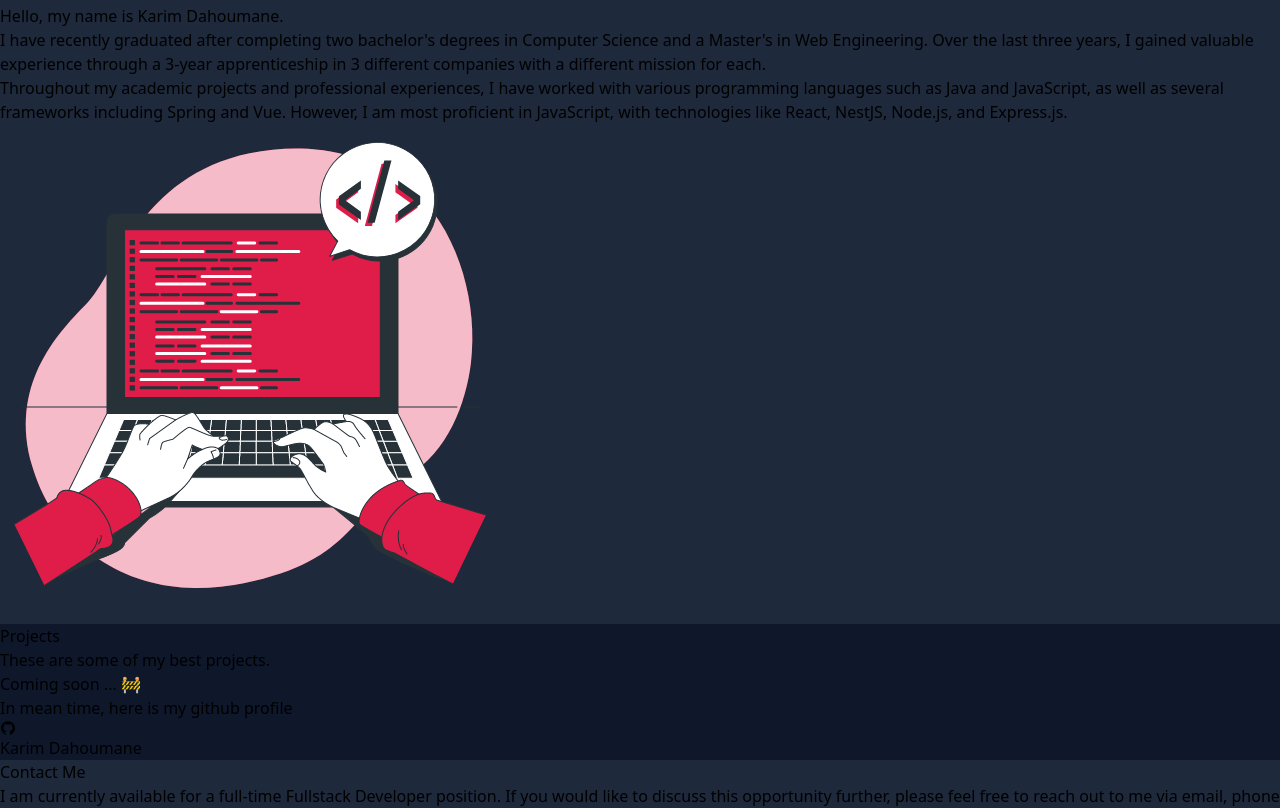
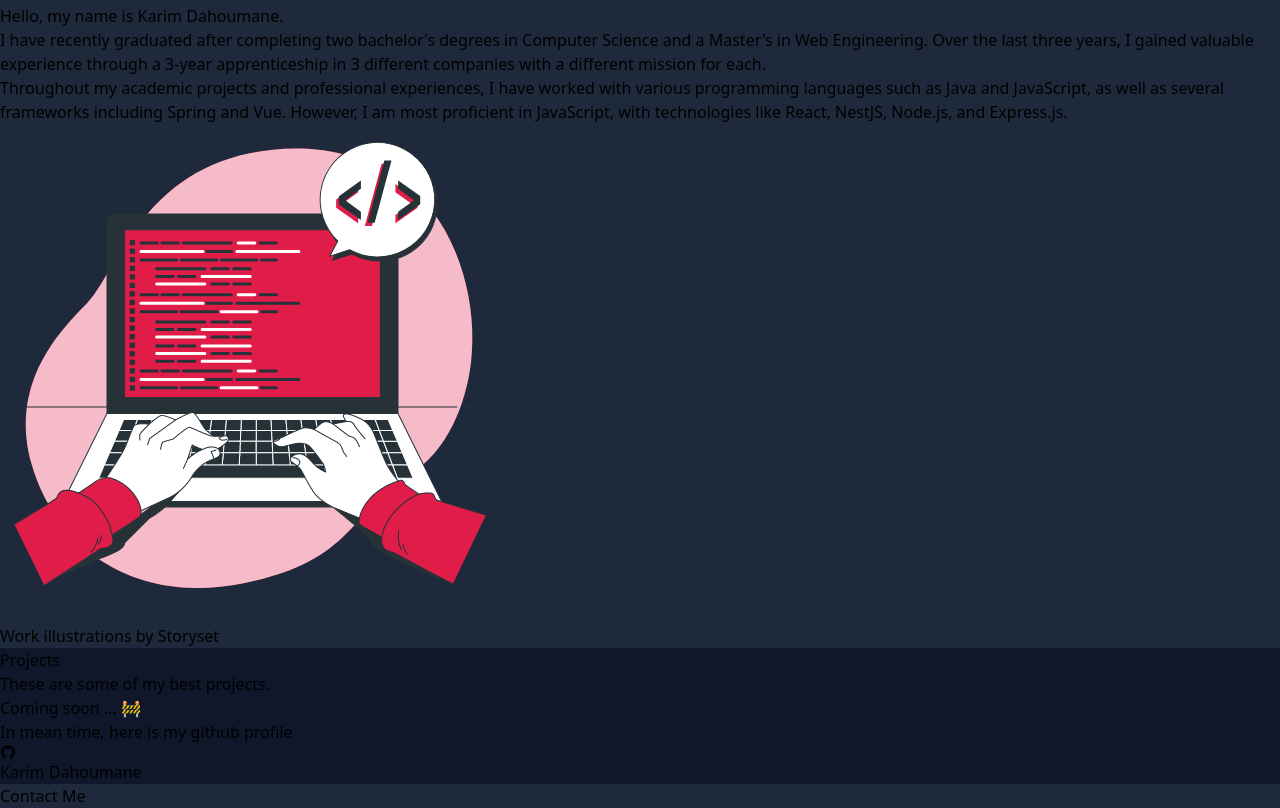
Before and after one commit to karimdahoumane/portfolio, a React (Create React App) app: page / in a window 1280 px wide. Shown: the part 2320-3128 px from the top of the page. Built offline with nearby package versions, Linux system fonts and the light colour scheme.

Commit message:
💬 Add mentions

```diff
--- a/src/components/About/About.tsx
+++ b/src/components/About/About.tsx
@@ -23,14 +23,15 @@ const About = () => {
           </div>
         </div>
 
-        <div className="about-img">
+        <div className="about-img text-center lgw-[80%] md:ml-auto relative">
           <img
             src={PictureGif}
             alt="Gif of a hand coding"
-            className="lgw-[80%] md:ml-auto"
             loading="lazy"
           />
-          {/* <a href="https://storyset.com/work">Work illustrations by Storyset</a> */}
+          <a href="https://storyset.com/work"
+            className="h-2 text-sm absolute bottom-0 right-0 transform rotate-90 origin-bottom-right">
+            Work illustrations by Storyset</a>
         </div>
       </div>
     </section>
--- a/src/components/Footer/Footer.tsx
+++ b/src/components/Footer/Footer.tsx
@@ -1,5 +1,10 @@
 const Footer = () => {
-    return <div className="py-4 text-center bg-primary text-white "> Copyright &copy; 2023 Paris. Portfolio - Karim Dahoumane. All rights reserved.</div>;
+    return (
+        <>
+            <div className="py-4 text-center bg-primary text-white "> Copyright &copy; 2023 Paris. Portfolio - Karim Dahoumane. All rights reserved.</div>
+            {/* Inspired by the template from Coderamrin: {https://github.com/Coderamrin/portfolio} */}
+        </>
+    );
 };
 
 export default Footer;
```
